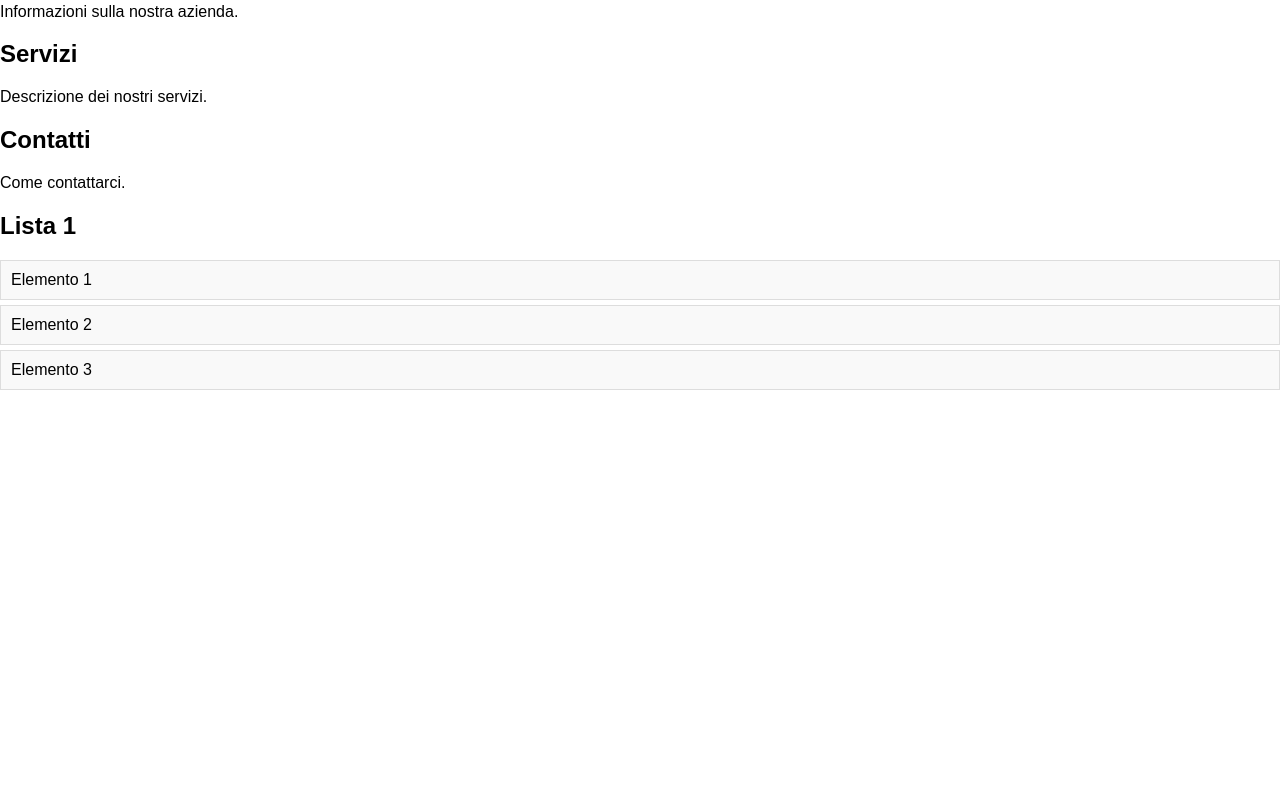
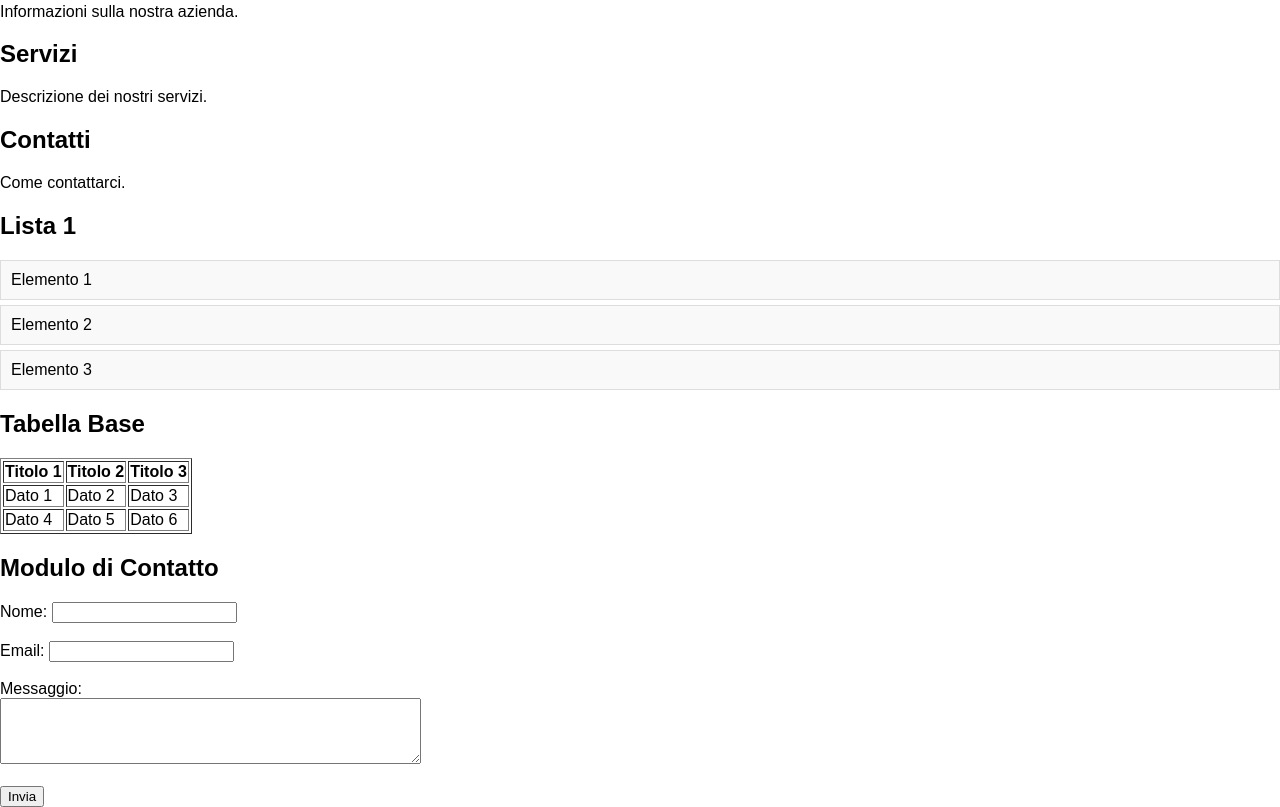
Before and after one commit to Lorenzo282855/corso, a plain HTML site: page main.html in a window 1280 px wide. Shown: the part 452-1259 px from the top of the page. Before the commit the page ends 858 px from the top, so only its background shows below. Drawn offline with Linux system fonts and the light colour scheme; files that its build step writes are made by us from their sources.

Commit message:
Update main.html

```diff
--- a/main.html
+++ b/main.html
@@ -37,13 +37,46 @@
             <p>Come contattarci.</p>
         </section>
         <section id="list">
-            <h2>Lista 1 </h2>
+            <h2>Lista 1</h2>
             <ul>
                 <li>Elemento 1</li>
                 <li>Elemento 2</li>
                 <li>Elemento 3</li>
             </ul>
         </section>
+
+        <section id="table">
+            <h2>Tabella Base</h2>
+            <table border="1">
+                <tr>
+                    <th>Titolo 1</th>
+                    <th>Titolo 2</th>
+                    <th>Titolo 3</th>
+                </tr>
+                <tr>
+                    <td>Dato 1</td>
+                    <td>Dato 2</td>
+                    <td>Dato 3</td>
+                </tr>
+                <tr>
+                    <td>Dato 4</td>
+                    <td>Dato 5</td>
+                    <td>Dato 6</td>
+                </tr>
+            </table>
+        </section>
     </main>
+    <section id="form">
+        <h2>Modulo di Contatto</h2>
+        <form action="/submit" method="post">
+            <label for="name">Nome:</label>
+            <input type="text" id="name" name="name" required><br><br>
+            <label for="email">Email:</label>
+            <input type="email" id="email" name="email" required><br><br>
+            <label for="message">Messaggio:</label><br>
+            <textarea id="message" name="message" rows="4" cols="50" required></textarea><br><br>
+            <input type="submit" value="Invia">
+        </form>
+    </section>
 </body>
 </html>
```
